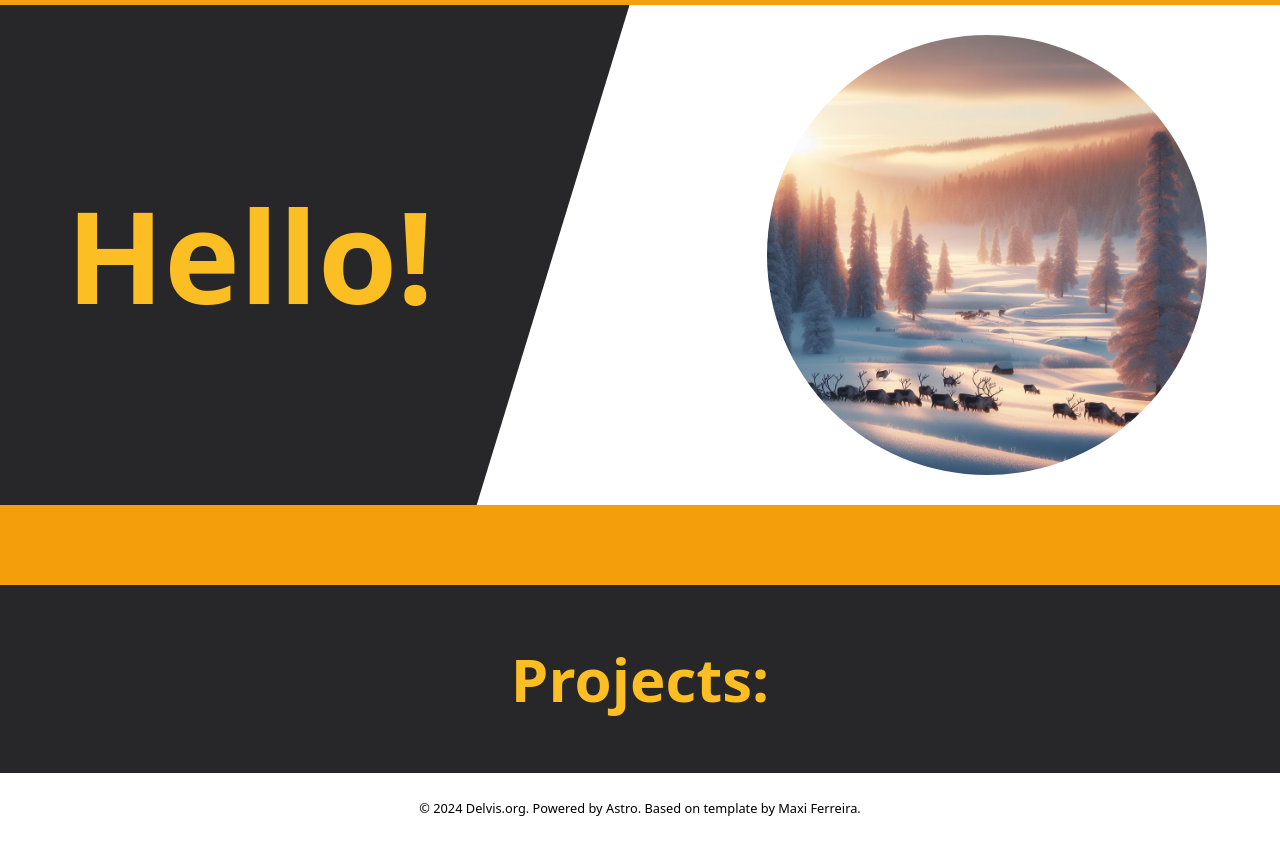
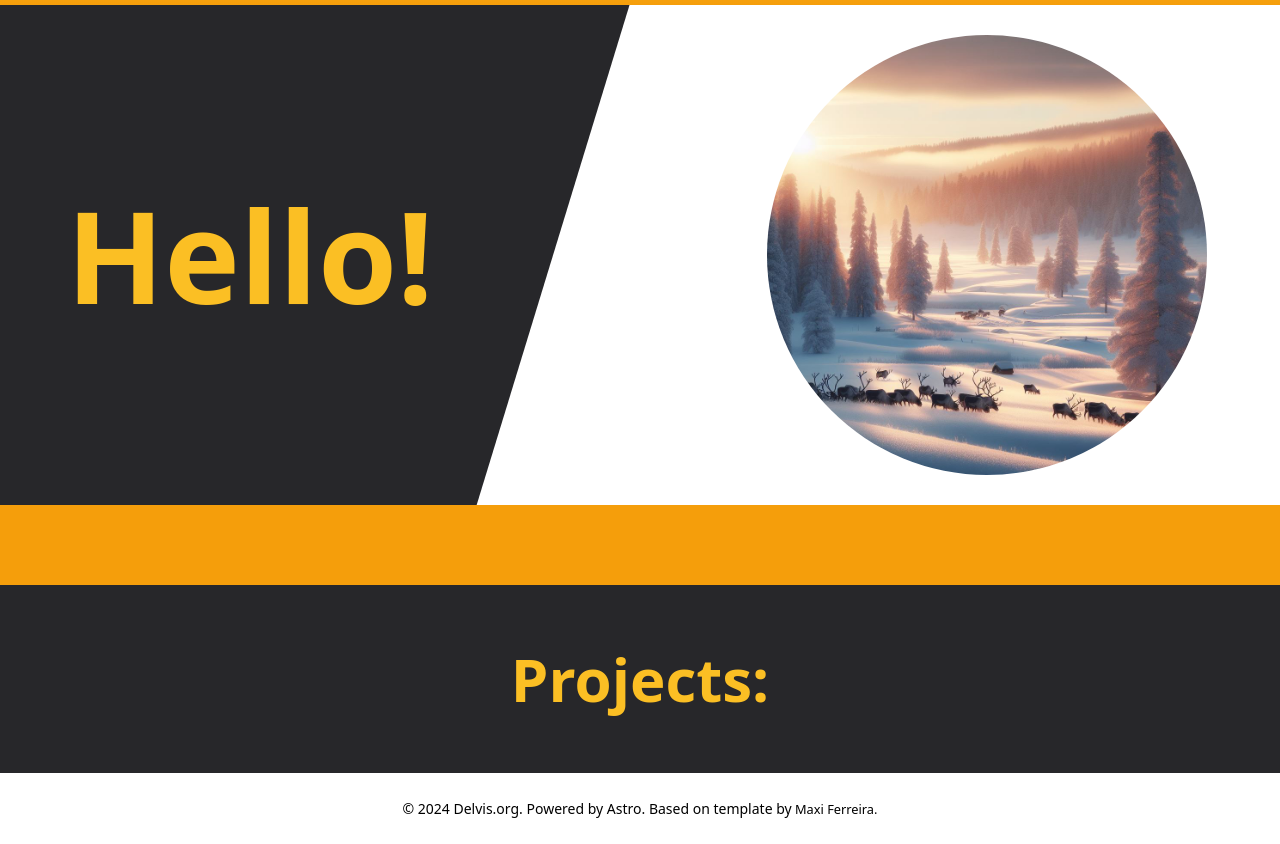
Before and after one commit to illispi/homeSite, an Astro site: page / in a window 1280 px wide. Shown: the part 61-905 px from the top of the page. Built offline with nearby package versions, Linux system fonts and the light colour scheme; Astro itself is replaced by a stand-in of ours.

Commit message:
specificity

```diff
--- a/src/components/Footer.astro
+++ b/src/components/Footer.astro
@@ -1,16 +1,16 @@
 <footer>
   <span>
-    <p class="dark:text-white inline">
+    <p class="inline text-sm dark:text-white">
       &copy; {new Date().getFullYear()} Delvis.org. Powered by <a
-        class="dark:text-white inline"
+        class="tex-sm inline dark:text-white"
         href="https://astro.build"
         target="_blank"
         rel="noopener">Astro.</a
       >
     </p>
-    <p class="dark:text-white inline">Based on template by</p>
+    <p class="inline text-sm dark:text-white">Based on template by</p>
     <a
-      class="dark:text-white inline"
+      class="tex-sm inline dark:text-white"
       href="https://www.twitter.com/Charca"
       target="_blank"
       rel="noopener">Maxi Ferreira</a
```
